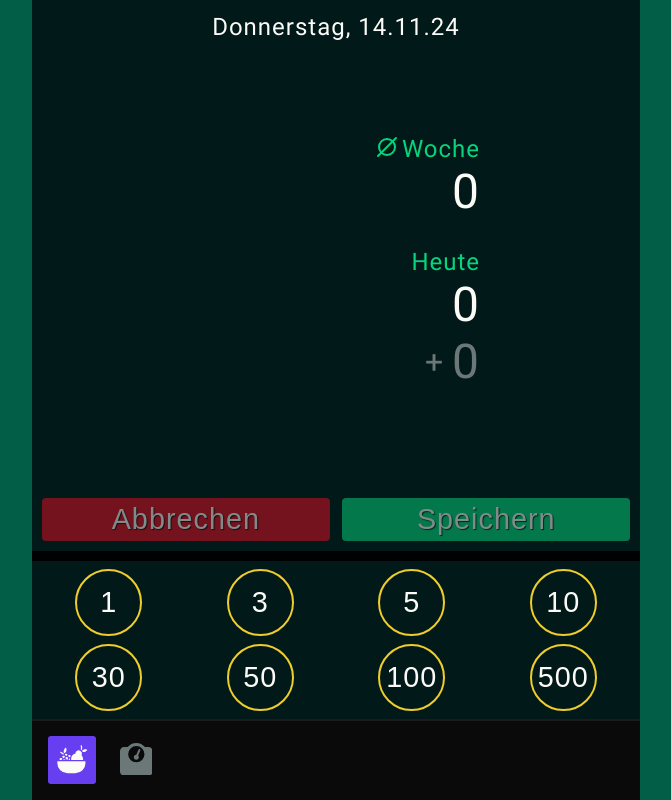
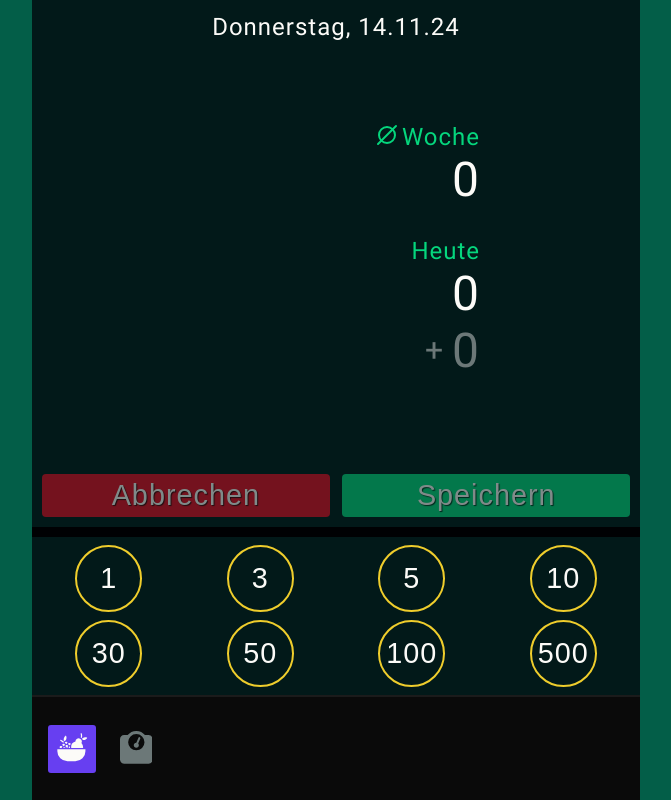
Before and after one commit to AlexSelMarburg/calories-app, a React (Vite) app: page / in a window 1280 px wide. Shown: the whole page, without its empty margins (304-975 px from the left). Built offline with nearby package versions, Linux system fonts and the light colour scheme.

Commit message:
css test

```diff
--- a/src/components/MainNavigation/MainNavigation.module.css
+++ b/src/components/MainNavigation/MainNavigation.module.css
@@ -1,6 +1,6 @@
 .nav {
   background-color: var(--nav-bg-color);
-  height: 90px;
+  height: 120px;
   border-top: 2px solid rgba(255, 255, 255, 0.07);
 
   ul {
```
